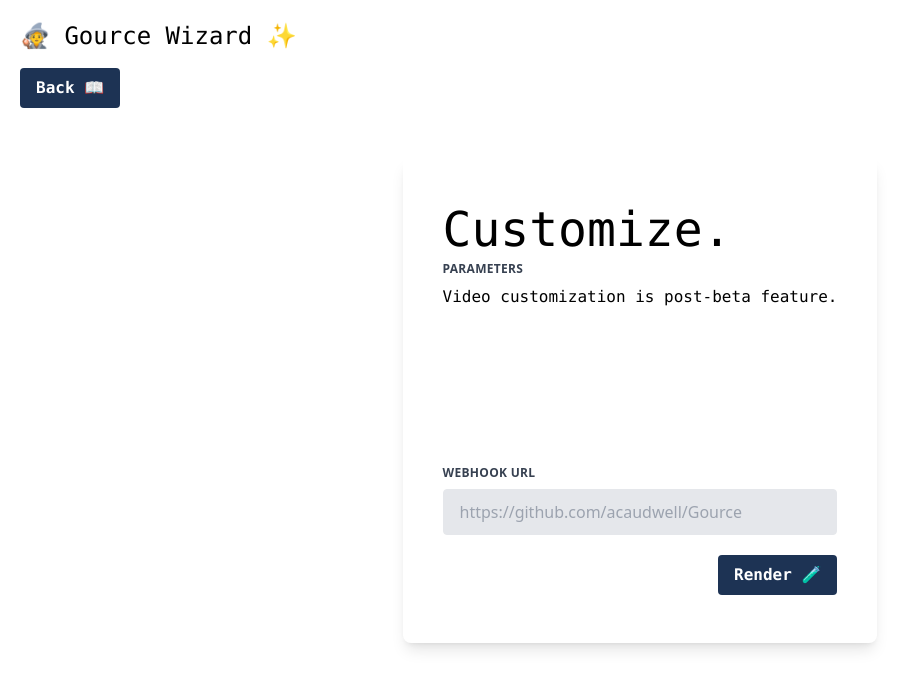
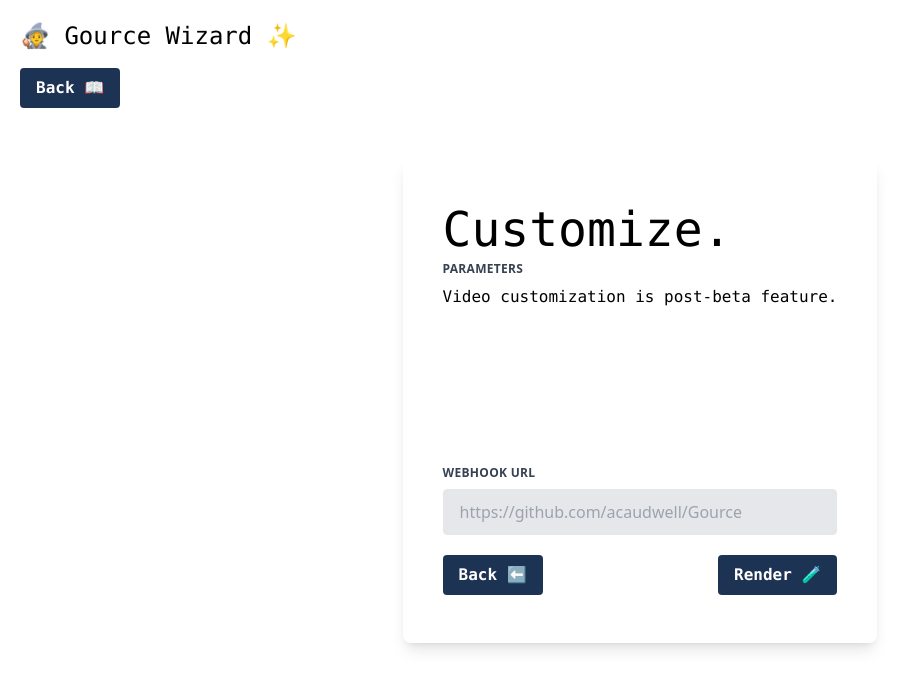
Before and after one commit to RobertNichita/GourceWizard, a React (Create React App) app in the folder frontend/: page /customize in a window 1280 px wide. Shown: the top 688 px of the page, without its empty margins (0-918 px from the left). Built offline with nearby package versions, Linux system fonts and the light colour scheme.

Commit message:
form preserves values

```diff
--- a/frontend/src/routes/create.tsx
+++ b/frontend/src/routes/create.tsx
@@ -1,17 +1,42 @@
 import {Button} from '../components/Button';
-import {useNavigate} from 'react-router-dom';
 import {AppBanner} from '../components/navigation/AppBanner';
-import {Back} from '../components/navigation/Back';
 import {ErrorAlert} from '../components/alert/ErrorAlert';
+import {useLocation, useNavigate} from 'react-router-dom';
 import {useState} from 'react';
 
-export default function library() {
+export interface FormState {
+  repoURL: string;
+  visibility: string;
+  title: string;
+  description: string;
+  webhookURL: string;
+}
+
+export default function create() {
   const navigate = useNavigate();
+  const location = useLocation();
+  const previousState = location.state as FormState;
 
-  const [repoURL, setRepoURL] = useState('');
-  const [title, setTitle] = useState('');
-  const [visibility, setVisibility] = useState('Public');
-  const [description, setDescription] = useState('');
+  const [repoURL, setRepoURL] = previousState.repoURL
+    ? useState(previousState.repoURL)
+    : useState('');
+
+  const [title, setTitle] = previousState.title
+    ? useState(previousState.title)
+    : useState('');
+
+  const [visibility, setVisibility] = previousState.visibility
+    ? useState(previousState.visibility)
+    : useState('Public');
+
+  const [description, setDescription] = previousState.description
+    ? useState(previousState.description)
+    : useState('');
+
+  const [webhookURL, setWebhookURL] = previousState.webhookURL
+    ? useState(previousState.webhookURL)
+    : useState('');
+
   const [error, setError] = useState(null);
 
   const handleSubmit = event => {
@@ -40,6 +65,7 @@
           visibility: visibility,
           title: title,
           description: description,
+          webhookURL: webhookURL,
         },
       });
     }
@@ -70,6 +96,7 @@
                 </label>
                 <input
                   className="form-input"
+                  value={repoURL}
                   id="grid-url"
                   type="text"
                   placeholder="https://github.com/acaudwell/Gource.git"
@@ -88,6 +115,7 @@
                 <input
                   className="form-input"
                   id="grid-city"
+                  value={title}
                   type="title"
                   placeholder="Video Title"
                   onChange={e => {
@@ -102,6 +130,7 @@
                 </label>
                 <div className="relative">
                   <select
+                    value={visibility}
                     className="form-input"
                     id="grid-state"
                     onChange={e => {
@@ -131,6 +160,7 @@
                   Description
                 </label>
                 <textarea
+                  value={description}
                   className="form-input"
                   id="grid-url"
                   placeholder="Describe the repository a little."
--- a/frontend/src/routes/customize.tsx
+++ b/frontend/src/routes/customize.tsx
@@ -5,14 +5,15 @@
 import {useState} from 'react';
 import {IVideoService, VideoService} from '../services/video_service';
 
-export interface CreateVideoState {
+export interface FormState {
   repoURL: string;
   visibility: string;
   title: string;
   description: string;
+  webhookURL: string;
 }
 
-export default function library() {
+export default function customize() {
   const navigate = useNavigate();
 
   const location = useLocation();
@@ -29,7 +30,6 @@
         <div className="flex items-start justify-center flex-col m-10 p-10 rounded-lg shadow-lg">
           <p className="my-2 text-5xl">Customize.</p>
 
-          {/* Form Design from: https://v1.tailwindcss.com/components/forms# */}
           <form className="w-full max-w-lg">
             <div className="flex flex-wrap -mx-3">
               <div className="w-full px-3">
@@ -59,12 +59,23 @@
               </div>
             </div>
 
-            <div className="flex items-end justify-end">
+            <div className="flex items-end justify-between">
+              <Button
+                className="-mx-0"
+                title="Back ⬅️"
+                type="button"
+                onClick={() => {
+                  const prevState = location.state as FormState;
+                  navigate('/create', {
+                    state: prevState,
+                  });
+                }}
+              ></Button>
               <Button
                 className="-mx-0"
                 title="Render 🧪"
                 onClick={() => {
-                  const payload = location.state as CreateVideoState; // TODO: This is just stuff passed from create but in the future we should be a bit better than this.
+                  const payload = location.state as FormState; // TODO: This is just stuff passed from create but in the future we should be a bit better than this.
                   console.log(payload);
                   videoService
                     .createVideo(
--- a/frontend/src/routes/library.tsx
+++ b/frontend/src/routes/library.tsx
@@ -33,7 +33,15 @@
           className="fixed bottom-5 right-5 p-5 text-xl z-50"
           title="Visualize 🧪"
           onClick={() => {
-            navigate('/create');
+            navigate('/create', {
+              state: {
+                repoURL: '',
+                visibility: 'Public',
+                title: '',
+                description: '',
+                webhookURL: '',
+              },
+            });
           }}
         ></Button>
       </div>
```
